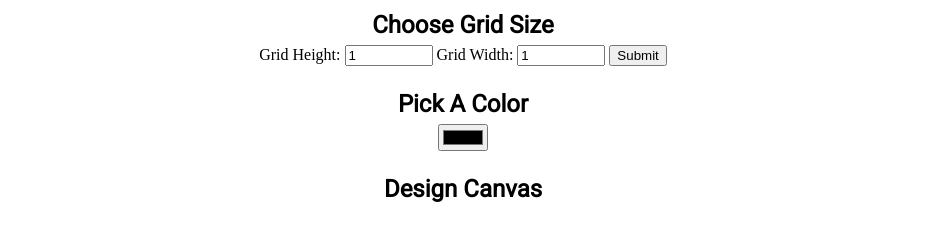
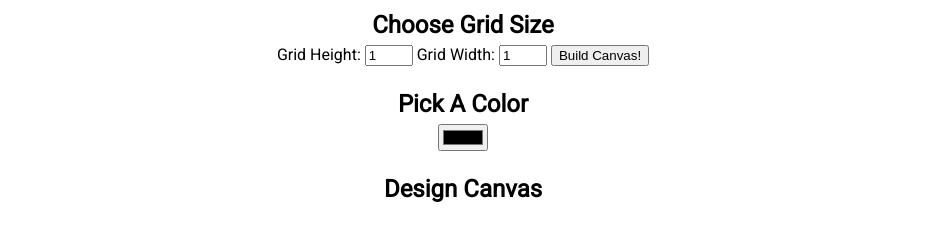
Before and after one commit to reyla/pixelartmaker, a plain HTML site: page index.html in a window 1280 px wide. Shown: the part 126-366 px from the top of the page, without its empty margins (177-1106 px from the left). Drawn offline with nearby package versions, Linux system fonts and the light colour scheme.

Commit message:
Improve grid builder form visually

```diff
--- a/index.html
+++ b/index.html
@@ -15,7 +15,7 @@
         <input type="number" id="inputHeight" name="height" min="1" value="1">
         Grid Width:
         <input type="number" id="inputWidth" name="width" min="1" value="1">
-        <input type="submit">
+        <input type="submit" value="Build Canvas!">
     </form>
 
     <h2>Pick A Color</h2>
--- a/styles.css
+++ b/styles.css
@@ -1,5 +1,6 @@
 body {
     text-align: center;
+    font-family: Roboto;
 }
 
 h1 {
@@ -9,7 +10,6 @@ h1 {
 }
 
 h2 {
-    font-family: Roboto;
     margin: 1em 0 0.25em;
 }
 
@@ -37,5 +37,5 @@ td {
 }
 
 input[type=number] {
-    width: 6em;
+    width: 3em;
 }
```
